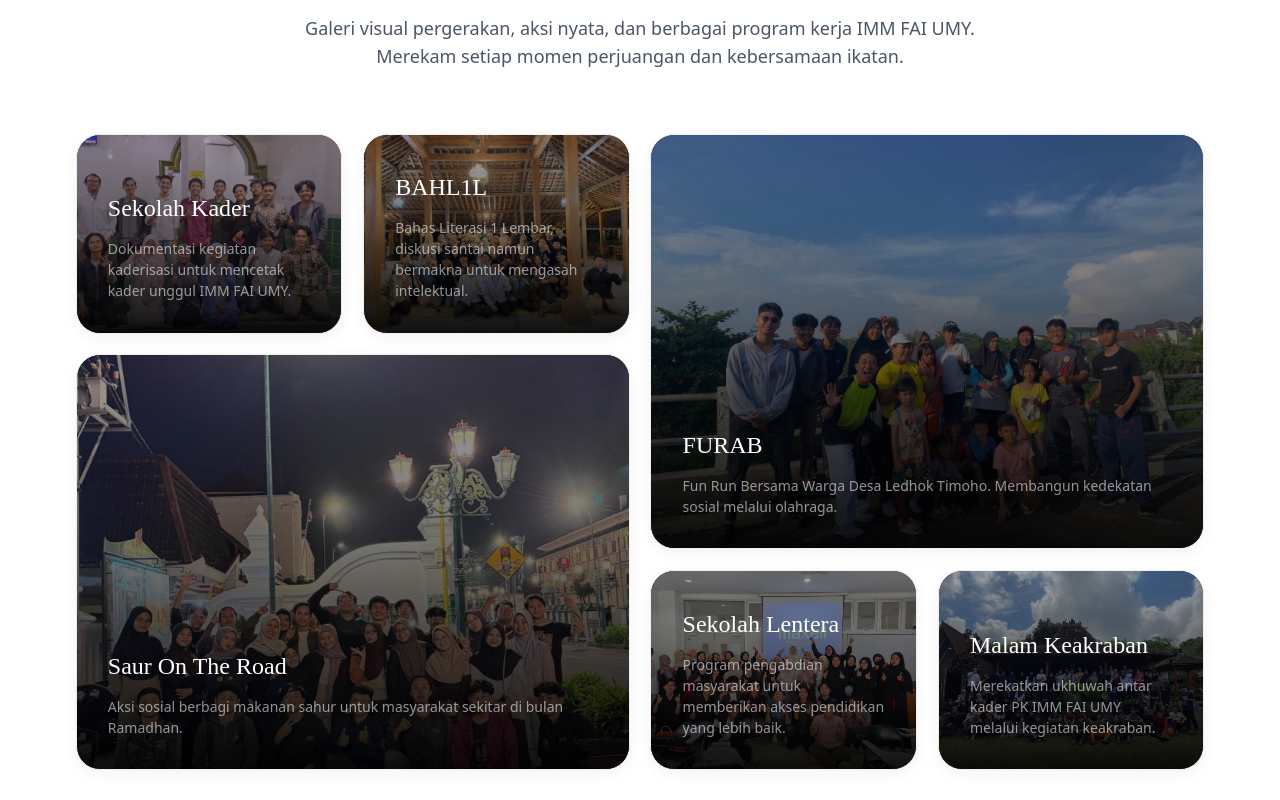
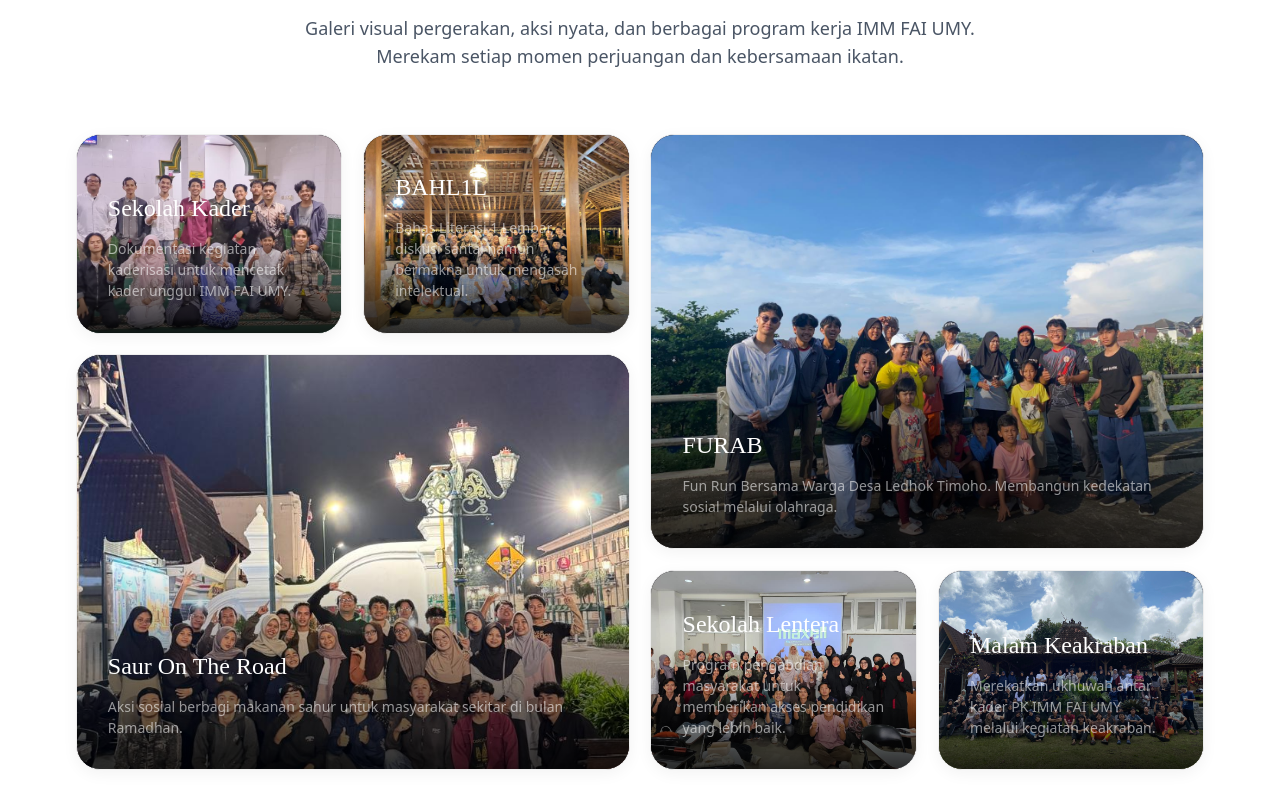
Before and after one commit to immfaiumy25/Imm-web, a Next.js app: page / in a window 1280 px wide. Shown: the part 4460-5260 px from the top of the page. Built offline with nearby package versions, Linux system fonts and the light colour scheme.

Commit message:
style(dokumentasi): remove dark overlay on images

```diff
--- a/src/components/MagicBento.tsx
+++ b/src/components/MagicBento.tsx
@@ -573,8 +573,8 @@ const MagicBento: React.FC<BentoProps> = ({
               >
                 {card.image && (
                   <div className="absolute inset-0 z-0">
-                    <img src={card.image} alt={card.title} className="w-full h-full object-cover opacity-70" />
-                    <div className="absolute inset-0 bg-gradient-to-t from-black/90 via-black/40 to-black/10" />
+                    <img src={card.image} alt={card.title} className="w-full h-full object-cover" />
+                    <div className="absolute inset-0 bg-gradient-to-t from-black/80 via-transparent to-transparent pointer-events-none" />
                   </div>
                 )}
                 <div className="magic-bento-card__content relative z-10 text-white">
@@ -700,8 +700,8 @@ const MagicBento: React.FC<BentoProps> = ({
             >
               {card.image && (
                 <div className="absolute inset-0 z-0">
-                  <img src={card.image} alt={card.title} className="w-full h-full object-cover opacity-70" />
-                  <div className="absolute inset-0 bg-gradient-to-t from-black/90 via-black/40 to-black/10" />
+                  <img src={card.image} alt={card.title} className="w-full h-full object-cover" />
+                  <div className="absolute inset-0 bg-gradient-to-t from-black/80 via-transparent to-transparent pointer-events-none" />
                 </div>
               )}
               <div className="magic-bento-card__content relative z-10 text-white">
```
